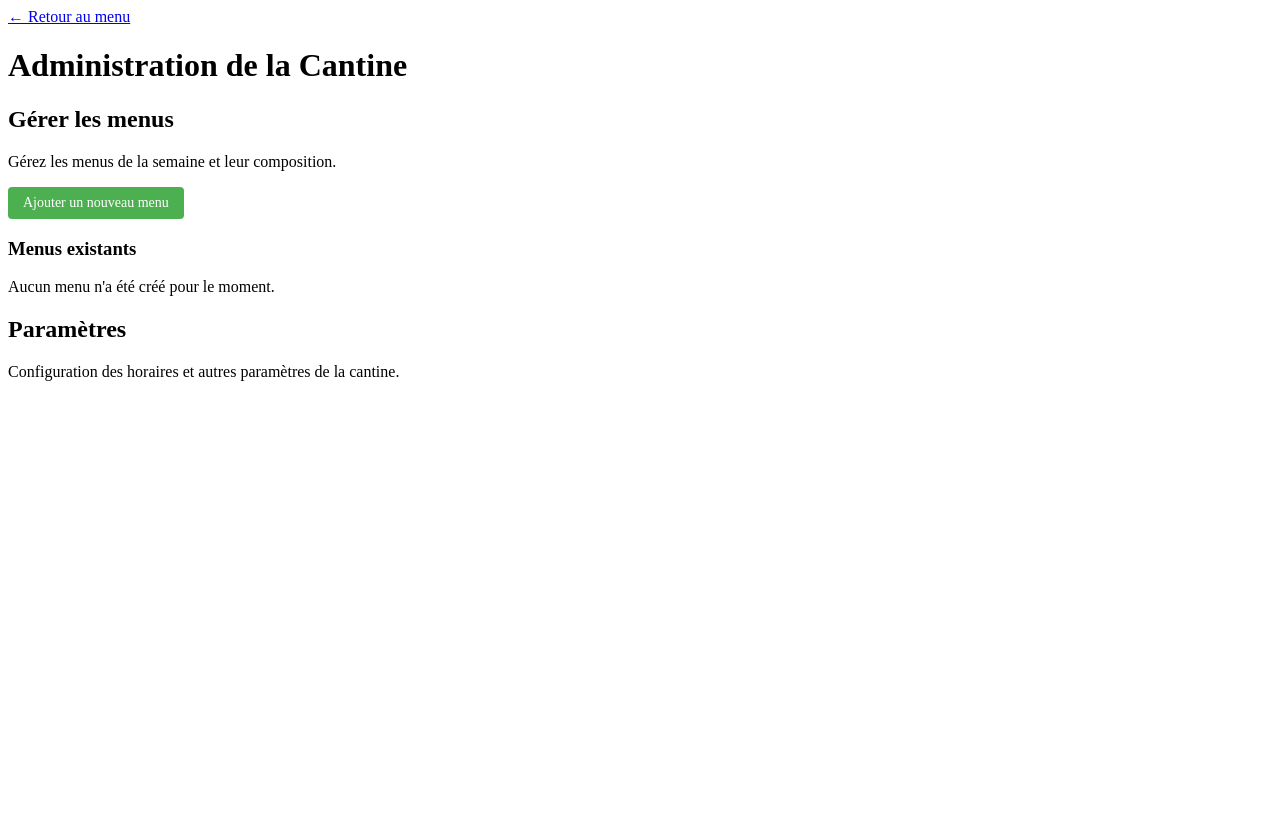
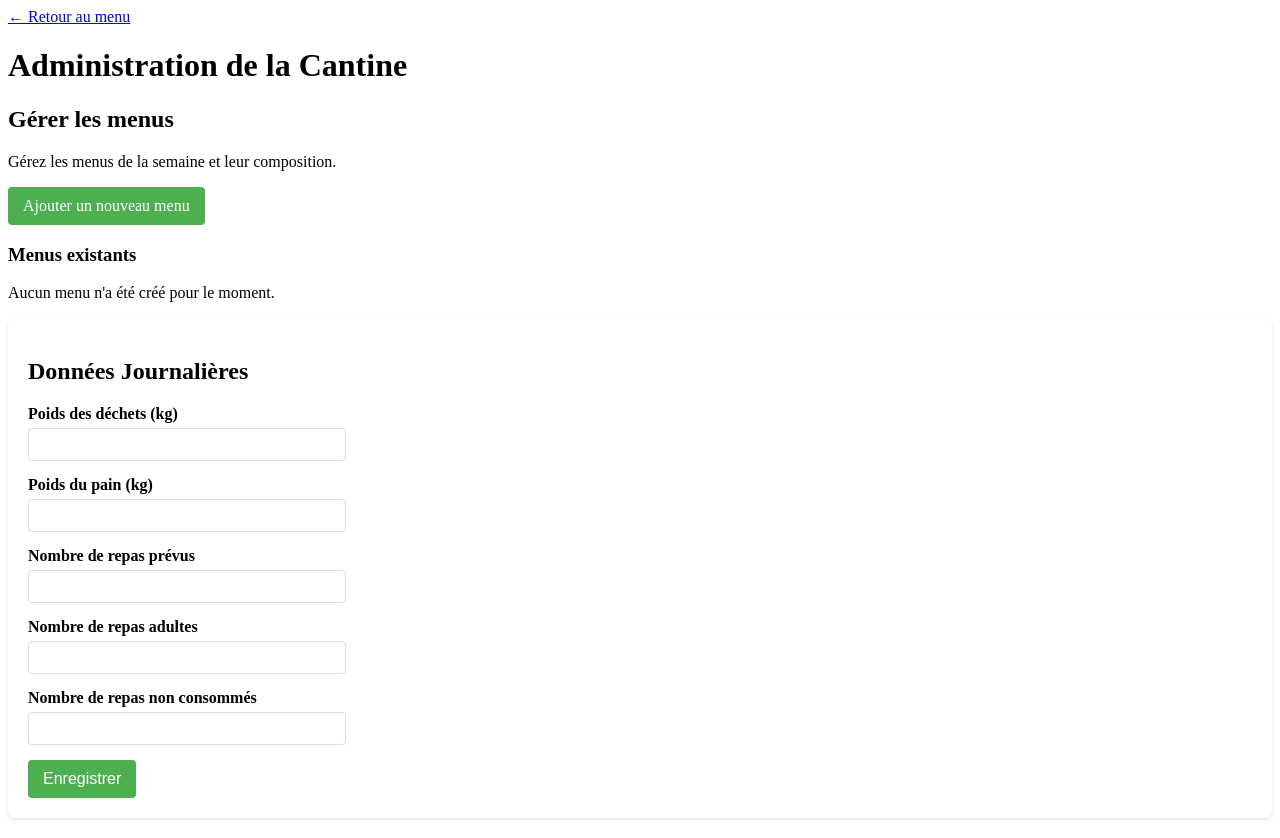
Before and after one commit to Samuelalhadef/BAP2_equipe3, a PHP site: page /gestion_cantine.php in a window 1280 px wide. Before the commit the page ends 381 px from the top, so only its background shows below. Run offline with PHP 8.4, Linux system fonts and the light colour scheme; data that the repository does not hold is empty.

Commit message:
feat gestion donné cantine

```diff
--- a/Cantine_Ecole/gestion_cantine.php
+++ b/Cantine_Ecole/gestion_cantine.php
@@ -11,6 +11,7 @@ require_once '../bdd.php';
 $query = $connexion->query("SELECT * FROM menu ORDER BY date_menu DESC");
 $menus = $query->fetchAll(PDO::FETCH_ASSOC);
 
+
 while ($menu = $query->fetch()) {
     echo "<div class='menu-item'>";
     echo "<h3>" . htmlspecialchars($menu['nom_menu']) . "</h3>";
@@ -18,6 +19,46 @@ while ($menu = $query->fetch()) {
     echo "<a href='modifier_menu.php?id=" . $menu['id'] . "' class='btn btn-secondary'>Modifier</a>";
     echo "<a href='supprimer_menu.php?id=" . $menu['id'] . "' class='btn btn-danger' onclick=\"return confirm('Êtes-vous sûr de vouloir supprimer ce menu ?')\">Supprimer</a>";
     echo "</div>";
+}
+// Récupérer les données journalières pour aujourd'hui
+$date_today = date('Y-m-d');
+$query = $connexion->prepare("SELECT * FROM donnees_journee WHERE date_jour = :date_jour");
+$query->execute(['date_jour' => $date_today]);
+$donnees_journee = $query->fetch(PDO::FETCH_ASSOC);
+
+if ($_SERVER['REQUEST_METHOD'] === 'POST') {
+    $poids_dechets = $_POST['poids_dechets'];
+    $poids_pain = $_POST['poids_pain'];
+    $nb_repas_prevus = $_POST['nb_repas_prevus'];
+    $nb_repas_adultes = $_POST['nb_repas_adultes'];
+    $nb_repas_non_consommes = $_POST['nb_repas_non_consommes'];
+
+    if ($donnees_journee) {
+        // Mettre à jour les données existantes
+        $query = $connexion->prepare("UPDATE donnees_journee SET poids_dechets = :poids_dechets, poids_pain = :poids_pain, nb_repas_prevus = :nb_repas_prevus, nb_repas_adultes = :nb_repas_adultes, nb_repas_non_consommes = :nb_repas_non_consommes WHERE date_jour = :date_jour");
+        $query->execute([
+            'poids_dechets' => $poids_dechets,
+            'poids_pain' => $poids_pain,
+            'nb_repas_prevus' => $nb_repas_prevus,
+            'nb_repas_adultes' => $nb_repas_adultes,
+            'nb_repas_non_consommes' => $nb_repas_non_consommes,
+            'date_jour' => $date_today
+        ]);
+    } else {
+        // Insérer de nouvelles données
+        $query = $connexion->prepare("INSERT INTO donnees_journee (date_jour, poids_dechets, poids_pain, nb_repas_prevus, nb_repas_adultes, nb_repas_non_consommes) VALUES (:date_jour, :poids_dechets, :poids_pain, :nb_repas_prevus, :nb_repas_adultes, :nb_repas_non_consommes)");
+        $query->execute([
+            'date_jour' => $date_today,
+            'poids_dechets' => $poids_dechets,
+            'poids_pain' => $poids_pain,
+            'nb_repas_prevus' => $nb_repas_prevus,
+            'nb_repas_adultes' => $nb_repas_adultes,
+            'nb_repas_non_consommes' => $nb_repas_non_consommes
+        ]);
+    }
+
+    header('Location: gestion_cantine.php');
+    exit;
 }
 ?>
 
@@ -62,12 +103,45 @@ while ($menu = $query->fetch()) {
             background-color: #F44336;
             color: white;
         }
+        .form-container {
+            background: white;
+            border-radius: 8px;
+            padding: 20px;
+            box-shadow: 0 2px 4px rgba(0,0,0,0.1);
+            margin-bottom: 20px;
+        }
+        .form-group {
+            margin-bottom: 15px;
+        }
+        .form-group label {
+            display: block;
+            margin-bottom: 5px;
+            font-weight: bold;
+        }
+        .form-group input {
+            width: 100%;
+            padding: 8px;
+            border: 1px solid #ddd;
+            border-radius: 4px;
+        }
+        .btn {
+            padding: 10px 15px;
+            border: none;
+            border-radius: 4px;
+            cursor: pointer;
+            font-size: 16px;
+        }
+        .btn-primary {
+            background-color: #4CAF50;
+            color: white;
+        }
     </style>
 </head>
 <body>
     <div class="container">
         <a href="menu_cantine.php" class="back-link">← Retour au menu</a>
         <h1>Administration de la Cantine</h1>
+
 
         <div class="content">
             <div class="section-menus">
@@ -125,11 +199,33 @@ while ($menu = $query->fetch()) {
                         <?php endforeach; ?>
                         <?php endif; ?>
                     </div>
-
-            <div class="section-parametres">
-                <h2>Paramètres</h2>
-                <p>Configuration des horaires et autres paramètres de la cantine.</p>
-                <!-- Cette section peut être développée plus tard -->
+                        <div class="form-container">
+                            <h2>Données Journalières</h2>
+                            <form method="POST" action="">
+                                <div class="form-group">
+                                    <label for="poids_dechets">Poids des déchets (kg)</label>
+                                    <input type="number" id="poids_dechets" name="poids_dechets" value="<?php echo $donnees_journee['poids_dechets'] ?? ''; ?>" required>
+                                </div>
+                                <div class="form-group">
+                                    <label for="poids_pain">Poids du pain (kg)</label>
+                                    <input type="number" id="poids_pain" name="poids_pain" value="<?php echo $donnees_journee['poids_pain'] ?? ''; ?>" required>
+                                </div>
+                                <div class="form-group">
+                                    <label for="nb_repas_prevus">Nombre de repas prévus</label>
+                                    <input type="number" id="nb_repas_prevus" name="nb_repas_prevus" value="<?php echo $donnees_journee['nb_repas_prevus'] ?? ''; ?>" required>
+                                </div>
+                                <div class="form-group">
+                                    <label for="nb_repas_adultes">Nombre de repas adultes</label>
+                                    <input type="number" id="nb_repas_adultes" name="nb_repas_adultes" value="<?php echo $donnees_journee['nb_repas_adultes'] ?? ''; ?>" required>
+                                </div>
+                                <div class="form-group">
+                                    <label for="nb_repas_non_consommes">Nombre de repas non consommés</label>
+                                    <input type="number" id="nb_repas_non_consommes" name="nb_repas_non_consommes" value="<?php echo $donnees_journee['nb_repas_non_consommes'] ?? ''; ?>" required>
+                                </div>
+                                <button type="submit" class="btn btn-primary">Enregistrer</button>
+                            </form>
+                        </div>
+                    </div>
                 </div>
             </div>
         </div>
```
Also changed, not shown: bap2_equipe3.sql (+11 -2 lines). Lines whose indentation alone changed are shown as unchanged.
